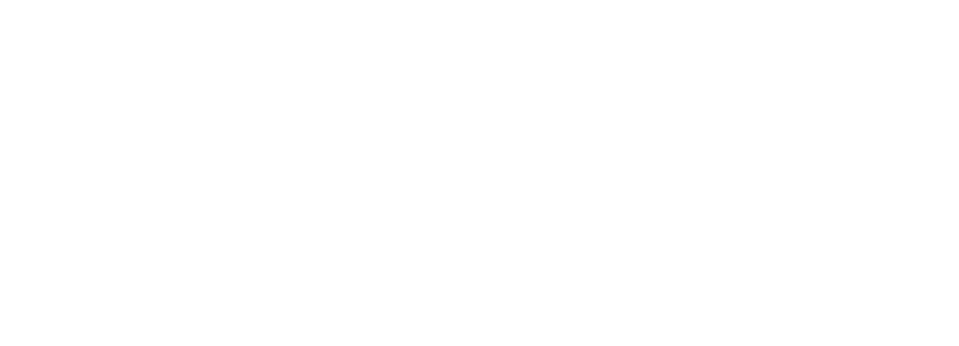
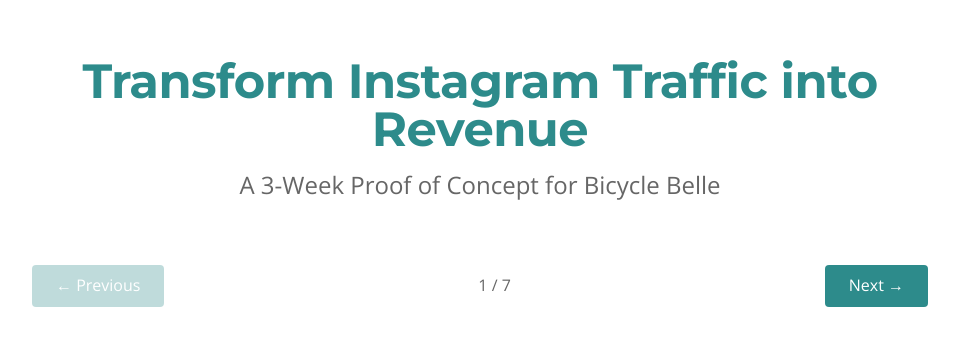
Before and after one commit to wowsuchbot/bicycle-belle, a Next.js app in the folder pitch-app/: page / in a window 1280 px wide. Shown: the part 218-564 px from the top of the page, without its empty margins (160-1119 px from the left). Built offline with nearby package versions, Linux system fonts and the light colour scheme.

Commit message:
Update page.tsx with pitch slideshow and brand styling

```diff
--- a/pitch-app/src/app/page.tsx
+++ b/pitch-app/src/app/page.tsx
@@ -1,197 +1,190 @@
 "use client";
 
-import { useState } from "react";
-import PitchSlide from "@/components/PitchSlide";
+import { useState, useEffect } from "react";
 import Link from "next/link";
 
 const slides = [
   {
-    id: 0,
     title: "Transform Instagram Traffic into Revenue",
-    content: (
-      <>
-        <p className="text-3xl mb-6">A 3-Week Proof of Concept for Bicycle Belle</p>
-        <p className="text-xl mb-4">Turn your Instagram followers into customers this winter</p>
-        <div className="mt-8 text-gray-600">Press → to continue</div>
-      </>
-    ),
+    subtitle: "A 3-Week Proof of Concept for Bicycle Belle",
   },
   {
-    id: 1,
     title: "The Problem",
-    content: (
-      <>
-        <ul className="space-y-4">
-          <li className="flex items-start">
-            <span className="text-2xl mr-4">❄️</span>
-            <span>Dead winter season, no online sales channel</span>
-          </li>
-          <li className="flex items-start">
-            <span className="text-2xl mr-4">📱</span>
-            <span>Instagram followers see products but can't buy</span>
-          </li>
-          <li className="flex items-start">
-            <span className="text-2xl mr-4">🚲</span>
-            <span>Expensive bikes sitting 3-6 months before purchase</span>
-          </li>
-          <li className="flex items-start">
-            <span className="text-2xl mr-4">🧤</span>
-            <span>Missing winter accessory revenue (bar mitts, studded tires)</span>
-          </li>
-          <li className="flex items-start">
-            <span className="text-2xl mr-4">📊</span>
-            <span>No data on what Instagram traffic wants</span>
-          </li>
-        </ul>
-      </>
-    ),
+    bullets: [
+      "Dead winter season, no online sales channel",
+      "Instagram followers see products but can't buy",
+      "Expensive bikes sitting 3-6 months before purchase",
+      "Missing winter accessory revenue (bar mitts, studded tires)",
+      "No data on what Instagram traffic wants"
+    ]
   },
   {
-    id: 2,
-    title: "The Solution - Plan A: Instagram-to-Sales Bridge",
-    content: (
-      <>
-        <div className="space-y-6">
-          <div className="bg-green-50 p-4 rounded-lg">
-            <div className="text-3xl font-bold text-green-700 mb-2">Timeline: 2-3 weeks</div>
-          </div>
-          <div className="bg-blue-50 p-4 rounded-lg">
-            <div className="text-3xl font-bold text-blue-700 mb-2">Cost: Low ($3K-5K)</div>
-          </div>
-          <div className="bg-purple-50 p-4 rounded-lg">
-            <div className="text-3xl font-bold text-purple-700 mb-2">Risk: Minimal</div>
-          </div>
-          <p className="text-xl mt-6">Test the concept before major investment</p>
-        </div>
-      </>
-    ),
+    title: "The Solution",
+    subtitle: "Plan A: Instagram-to-Sales Bridge",
+    details: ["Timeline: 2-3 weeks", "Cost: $3K-5K", "Risk: Minimal"]
   },
   {
-    id: 3,
-    title: "Core Features (Plan A Specifics)",
-    content: (
-      <>
-        <ul className="space-y-4">
-          <li className="flex items-start">
-            <span className="text-2xl mr-4">1.</span>
-            <div>
-              <strong>Smart Accessory Store</strong> - Full checkout ONLY for items under $500 (bar mitts, studded tires, lights, locks, child seats)
-            </div>
-          </li>
-          <li className="flex items-start">
-            <span className="text-2xl mr-4">2.</span>
-            <div>
-              <strong>Bike Showcase Pages</strong> - Beautiful galleries with pricing, "Request Test Ride" CTA (NOT checkout)
-            </div>
-          </li>
-          <li className="flex items-start">
-            <span className="text-2xl mr-4">3.</span>
-            <div>
-              <strong>Instagram Integration</strong> - Embedded feed, "Shop This Bike" links, UTM tracking
-            </div>
-          </li>
-          <li className="flex items-start">
-            <span className="text-2xl mr-4">4.</span>
-            <div>
-              <strong>Lead Capture</strong> - Calendly integration for test rides, email capture with follow-up
-            </div>
-          </li>
-        </ul>
-      </>
-    ),
+    title: "Core Features",
+    features: [
+      { name: "Smart Accessory Store", desc: "Full checkout for items under $500" },
+      { name: "Bike Showcase Pages", desc: '"Request Test Ride" CTA only' },
+      { name: "Instagram Integration", desc: "Feed embed, shop links, UTM tracking" },
+      { name: "Lead Capture", desc: "Calendly for test rides, email follow-up" }
+    ]
   },
   {
-    id: 4,
     title: "Success Metrics",
-    content: (
-      <>
-        <p className="text-xl mb-6">What we need to prove in 3 months:</p>
-        <div className="space-y-6">
-          <div className="bg-green-50 p-4 rounded-lg">
-            <div className="text-3xl font-bold text-green-700 mb-2">10+ test ride requests</div>
-            <div className="text-gray-700">Per Instagram post</div>
-          </div>
-          <div className="bg-green-50 p-4 rounded-lg">
-            <div className="text-3xl font-bold text-green-700 mb-2">5% conversion rate</div>
-            <div className="text-gray-700">On accessory pages</div>
-          </div>
-          <div className="bg-green-50 p-4 rounded-lg">
-            <div className="text-3xl font-bold text-green-700 mb-2">20% reduction</div>
-            <div className="text-gray-700">In "Do you sell X?" Instagram DMs</div>
-          </div>
-          <p className="text-lg mt-6 text-gray-600">Prove concept before investing in Plan B</p>
-        </div>
-      </>
-    ),
+    metrics: [
+      "10+ test ride requests per post",
+      "5% conversion rate on accessory pages",
+      "20% reduction in 'Do you sell X?' DMs",
+      "Prove concept before investing in Plan B"
+    ]
   },
   {
-    id: 5,
     title: "The Path Forward",
-    content: (
-      <>
-        <p className="text-2xl mb-8 font-bold text-green-700">
-          "If we hit these metrics in 3 months, we scale to Plan B: Full Digital Showroom"
-        </p>
-        <div className="space-y-6">
-          <div className="border-l-4 border-blue-600 pl-4">
-            <h3 className="font-bold mb-2 text-xl">Plan B adds:</h3>
-            <ul className="list-disc list-inside space-y-2">
-              <li>Interactive bike finder</li>
-              <li>Educational content hub</li>
-              <li>Full e-commerce for all bikes</li>
-            </ul>
-          </div>
-          <div className="border-l-4 border-purple-600 pl-4">
-            <h3 className="font-bold mb-2 text-xl">Plan C (future):</h3>
-            <p>Multi-store franchise platform</p>
-          </div>
-        </div>
-      </>
-    ),
+    content: "If we hit these metrics in 3 months, we scale to Plan B",
+    preview: ["Interactive bike finder", "Educational content hub", "Full e-commerce for all bikes"],
+    future: "Plan C: Multi-store franchise platform"
   },
   {
-    id: 6,
     title: "See It In Action",
-    content: (
-      <>
-        <p className="text-xl mb-8">
-          Experience the Instagram-to-Sales Bridge with our interactive demo.
-        </p>
-        <div className="flex justify-center">
-          <Link
-            href="/demo"
-            className="bg-green-600 hover:bg-green-700 text-white px-12 py-6 rounded-lg text-2xl font-bold transition-colors"
-          >
-            View Live Demo →
-          </Link>
-        </div>
-      </>
-    ),
-  },
+    isDemo: true
+  }
 ];
 
 export default function Home() {
   const [currentSlide, setCurrentSlide] = useState(0);
 
-  const nextSlide = () => {
-    setCurrentSlide((prev) => (prev < slides.length - 1 ? prev + 1 : prev));
-  };
+  useEffect(() => {
+    const handleKeyDown = (e: KeyboardEvent) => {
+      if (e.key === "ArrowRight" && currentSlide < slides.length - 1) {
+        setCurrentSlide(currentSlide + 1);
+      }
+      if (e.key === "ArrowLeft" && currentSlide > 0) {
+        setCurrentSlide(currentSlide - 1);
+      }
+    };
+    window.addEventListener("keydown", handleKeyDown);
+    return () => window.removeEventListener("keydown", handleKeyDown);
+  }, [currentSlide]);
 
-  const prevSlide = () => {
-    setCurrentSlide((prev) => (prev > 0 ? prev - 1 : prev));
-  };
+  const slide = slides[currentSlide];
 
   return (
-    <div className="min-h-screen bg-gradient-to-br from-green-50 to-blue-50">
-      <PitchSlide
-        slide={slides[currentSlide]}
-        onNext={nextSlide}
-        onPrev={prevSlide}
-        isFirst={currentSlide === 0}
-        isLast={currentSlide === slides.length - 1}
-        slideNumber={currentSlide + 1}
-        totalSlides={slides.length}
-      />
-    </div>
+    <main className="min-h-screen flex items-center justify-center bg-white p-8">
+      <div className="max-w-4xl w-full">
+        {/* Slide content */}
+        <div className="text-center mb-12">
+          <h1 className="text-5xl font-heading font-bold mb-4" style={{ color: 'var(--brand-primary)' }}>
+            {slide.title}
+          </h1>
+          {'subtitle' in slide && slide.subtitle && (
+            <p className="text-2xl text-text-secondary">{slide.subtitle}</p>
+          )}
+        </div>
+
+        <div className="space-y-8">
+          {'bullets' in slide && slide.bullets && (
+            <ul className="space-y-4 text-xl">
+              {slide.bullets.map((bullet, i) => (
+                <li key={i} className="flex items-start">
+                  <span className="mr-4 mt-1" style={{ color: 'var(--brand-accent)' }}>•</span>
+                  <span>{bullet}</span>
+                </li>
+              ))}
+            </ul>
+          )}
+
+          {'details' in slide && slide.details && (
+            <div className="grid grid-cols-3 gap-6">
+              {slide.details.map((detail, i) => (
+                <div key={i} className="bg-gray-50 p-6 rounded text-center">
+                  <p className="text-lg font-semibold">{detail}</p>
+                </div>
+              ))}
+            </div>
+          )}
+
+          {'features' in slide && slide.features && (
+            <div className="grid grid-cols-2 gap-6">
+              {slide.features.map((feature, i) => (
+                <div key={i} className="border border-border-light p-6 rounded">
+                  <h3 className="text-xl font-heading font-bold mb-2" style={{ color: 'var(--brand-primary)' }}>
+                    {feature.name}
+                  </h3>
+                  <p className="text-text-secondary">{feature.desc}</p>
+                </div>
+              ))}
+            </div>
+          )}
+
+          {'metrics' in slide && slide.metrics && (
+            <ul className="space-y-4 text-xl">
+              {slide.metrics.map((metric, i) => (
+                <li key={i} className="flex items-center">
+                  <span className="mr-4 text-2xl" style={{ color: 'var(--brand-primary)' }}>✓</span>
+                  <span>{metric}</span>
+                </li>
+              ))}
+            </ul>
+          )}
+
+          {'content' in slide && slide.content && (
+            <>
+              <p className="text-2xl font-semibold text-center mb-6">{slide.content}</p>
+              {'preview' in slide && slide.preview && (
+                <div className="bg-gray-50 p-8 rounded">
+                  <p className="text-xl font-bold mb-4" style={{ color: 'var(--brand-primary)' }}>Plan B Preview:</p>
+                  <ul className="space-y-2">
+                    {slide.preview.map((item, i) => (
+                      <li key={i} className="text-lg">• {item}</li>
+                    ))}
+                  </ul>
+                  {'future' in slide && slide.future && (
+                    <p className="text-lg mt-6 text-text-secondary italic">{slide.future}</p>
+                  )}
+                </div>
+              )}
+            </>
+          )}
+
+          {'isDemo' in slide && slide.isDemo && (
+            <div className="text-center space-y-8">
+              <Link href="/demo" className="btn-primary inline-block text-xl px-12 py-4">
+                View Live Demo
+              </Link>
+              <div className="pt-8 border-t border-border-light">
+                <p className="text-lg font-semibold mb-2">Bicycle Belle</p>
+                <p className="text-text-secondary">368 Beacon St, Somerville MA • (617) 661-0969</p>
+              </div>
+            </div>
+          )}
+        </div>
+
+        {/* Navigation */}
+        <div className="flex justify-between items-center mt-16">
+          <button
+            onClick={() => setCurrentSlide(Math.max(0, currentSlide - 1))}
+            disabled={currentSlide === 0}
+            className="px-6 py-2 rounded disabled:opacity-30"
+            style={{ backgroundColor: 'var(--brand-primary)', color: 'white' }}
+          >
+            ← Previous
+          </button>
+          <span className="text-text-secondary">
+            {currentSlide + 1} / {slides.length}
+          </span>
+          <button
+            onClick={() => setCurrentSlide(Math.min(slides.length - 1, currentSlide + 1))}
+            disabled={currentSlide === slides.length - 1}
+            className="px-6 py-2 rounded disabled:opacity-30"
+            style={{ backgroundColor: 'var(--brand-primary)', color: 'white' }}
+          >
+            Next →
+          </button>
+        </div>
+      </div>
+    </main>
   );
 }
```
